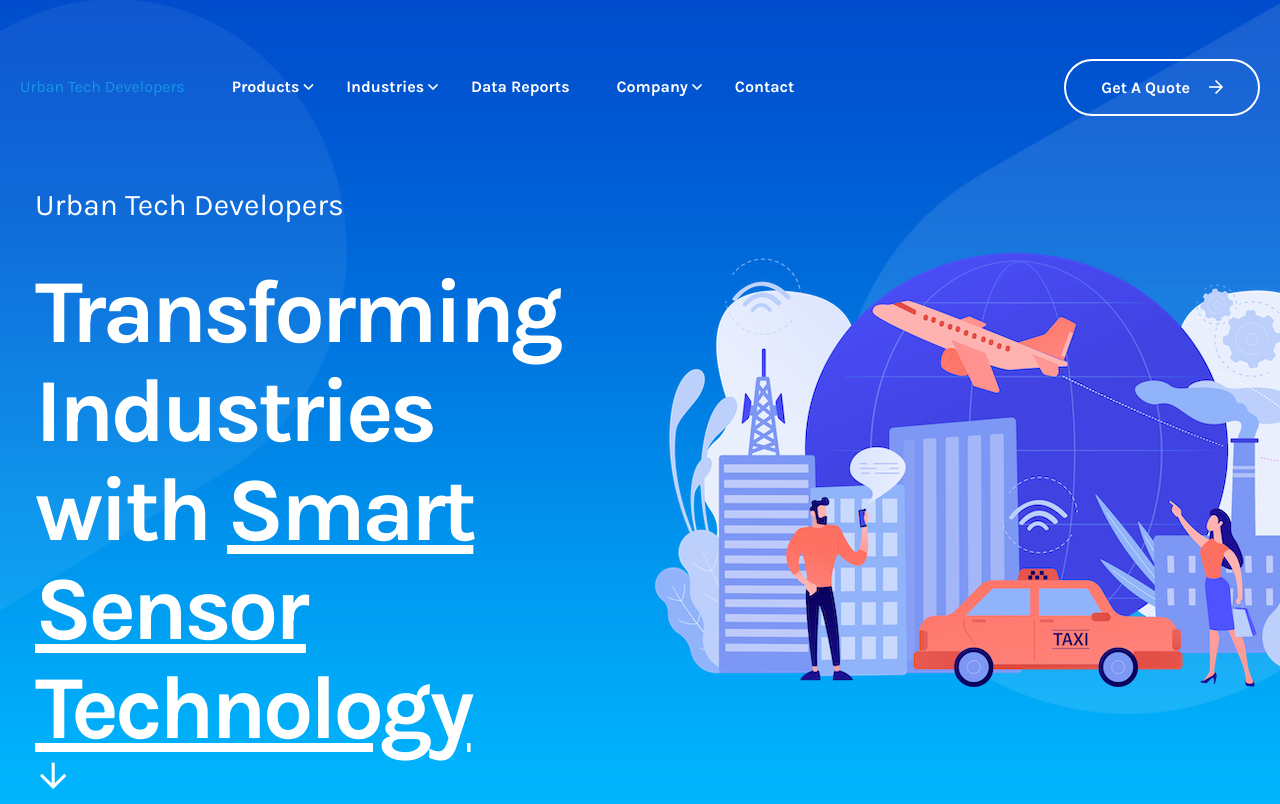
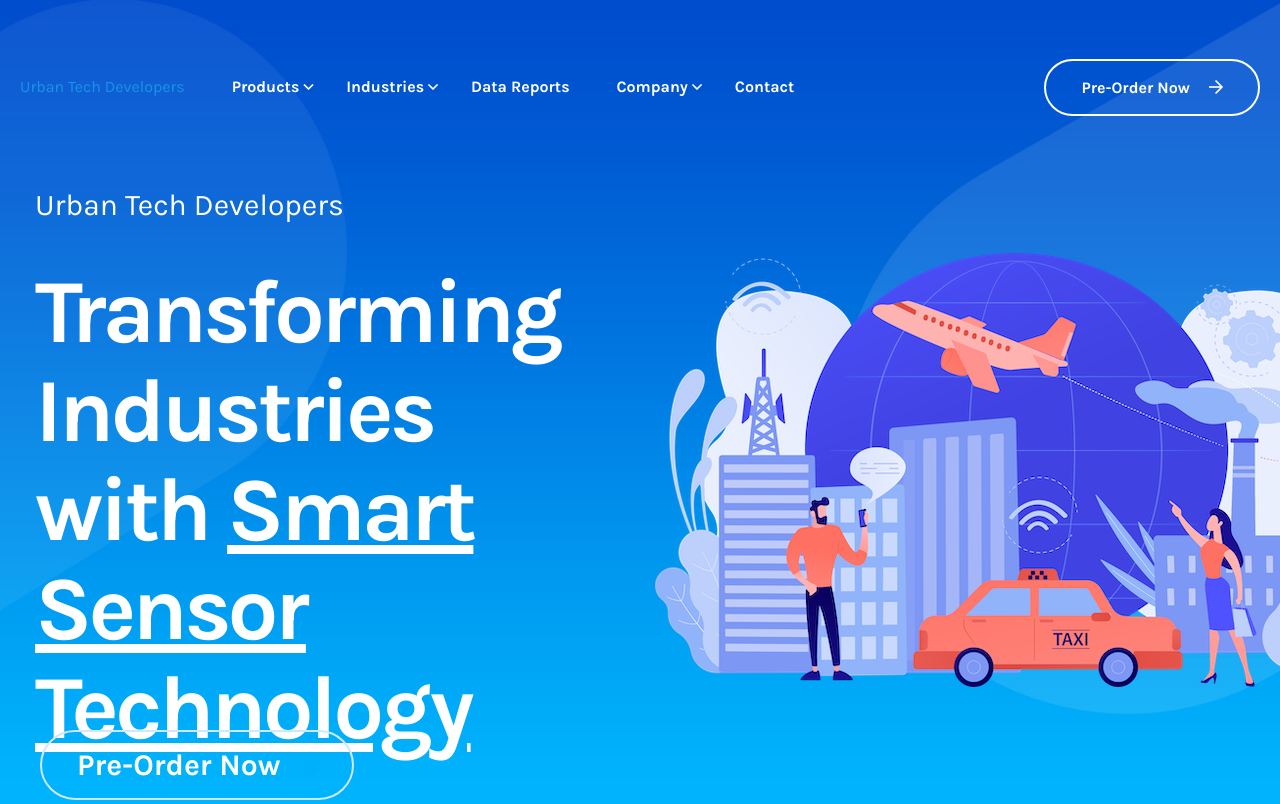
Before and after one commit to DasilvaKareem/TrafficSensePage, a plain HTML site: page index.html in a window 1280 px wide. Shown: the top 804 px of the page. Drawn offline with Linux system fonts and the light colour scheme.

Commit message:
new pre-orders

```diff
--- a/index.html
+++ b/index.html
@@ -3,7 +3,7 @@
     <head>
         <meta charset="utf-8">
         <meta http-equiv="x-ua-compatible" content="ie=edge">
-        <title>Alvon - Startup & Agency HTML Template</title>
+        <title>UTD's TrafficSense</title>
         <meta name="description" content="">
         <meta name="viewport" content="width=device-width, initial-scale=1">
 		<link rel="shortcut icon" type="image/x-icon" href="img/favicon.ico">
@@ -97,7 +97,7 @@
                                 <option value="">Gar</option>
                                 <option value="">Aui</option>
                             </select>
-                            <a href="#" class="btn">Get A Quote <i class="far fa-arrow-right"></i></a>
+                            <a href="https://buy.stripe.com/3cs6oRatv9usaUE4gg" class="btn">Pre-order Now <i class="far fa-arrow-right"></i></a>
                         </div>
                     </div>
                     <div class="col-12">
@@ -121,7 +121,10 @@
                                     <div class="slider-content">
                                         <span data-animation="fadeInLeft" data-delay=".2s">Urban Tech Developers</span>
                                         <h2 data-animation="fadeInUp" data-delay=".4s">Transforming Industries with <span class="underline"> Smart Sensor Technology</span></h2>
+
                                     </div>
+
+
                                 </div>
                                 <div class="col-lg-6 d-none d-lg-block">
                                     <div class="slider-img" data-animation="fadeInRight" data-delay=".6s">
@@ -133,7 +136,9 @@
                     </div>
                 </div>
                 <div class="s-down-arrow">
-                    <a href="#services" class="smoth-scroll"><i class="far fa-arrow-down"></i></a>
+                    <a href="https://buy.stripe.com/3cs6oRatv9usaUE4gg" class="btn" data-animation="fadeInUp" data-delay=".4s">Pre-order Now <i class="far fa-arrow-right"></i></a>
+
+
                 </div>
             </section>
             <!-- slider-area-end -->
```
